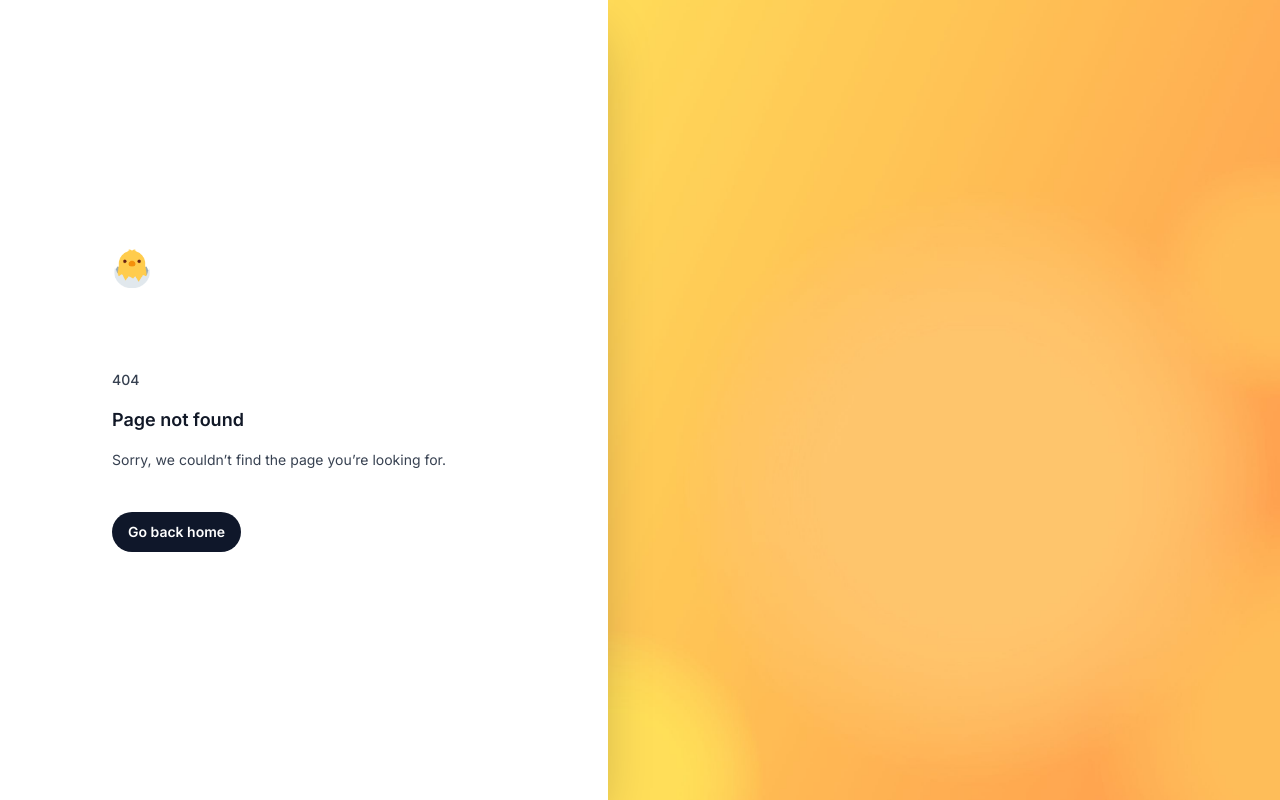
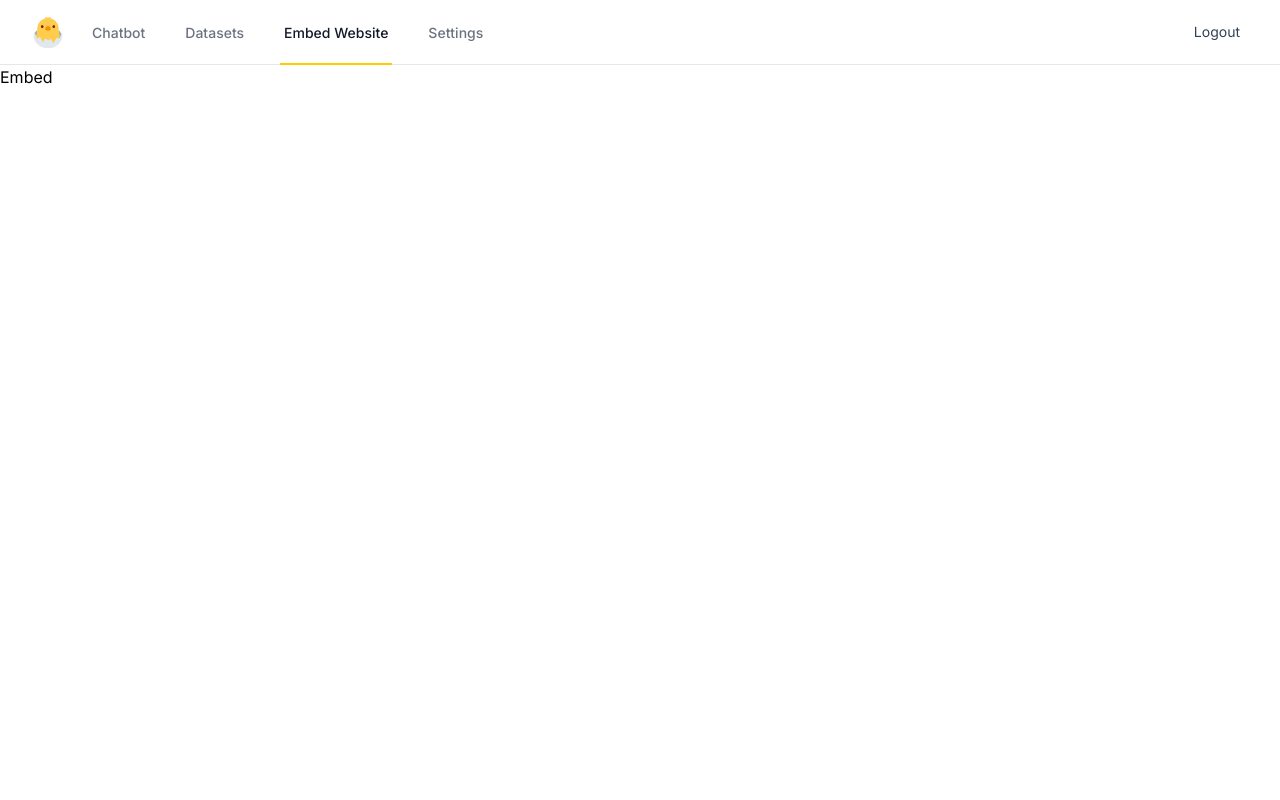
Before and after one commit to GautamSharda/courser, a Next.js app in the folder client/: page /chatbot/1/embed in a window 1280 px wide. Before the commit this address had no page. Built offline with nearby package versions, Linux system fonts and the light colour scheme.

Commit message:
Navbar.jsx

```diff
--- a/client/package.json
+++ b/client/package.json
@@ -19,12 +19,13 @@
     "@tailwindcss/forms": "^0.5.3",
     "autoprefixer": "^10.4.12",
     "clsx": "^1.2.1",
+    "firebase": "^10.4.0",
     "fortawesome": "^0.0.1-security",
-    "firebase": "^10.4.0",
     "heroicons": "^2.0.18",
     "next": "^13.5.2",
     "react": "^18.2.0",
     "react-dom": "^18.2.0",
+    "react-router-dom": "^6.18.0",
     "tailwindcss": "^3.3.3"
   },
   "devDependencies": {
--- /dev/null
+++ b/client/src/app/chatbot/[id]/chat/page.jsx
@@ -0,0 +1,7 @@
+import React from "react";
+
+export default function Chat ({ params }) {
+    return (
+        <h1>Chat</h1>
+    )
+};
--- /dev/null
+++ b/client/src/app/chatbot/[id]/datasets/page.jsx
@@ -0,0 +1,7 @@
+import React from "react";
+
+export default function Data ({ params }) {
+    return (
+        <h1>Data</h1>
+    )
+};
--- /dev/null
+++ b/client/src/app/chatbot/[id]/embed/page.jsx
@@ -0,0 +1,7 @@
+import React from "react";
+
+export default function Embed ({ params }) {
+    return (
+        <h1>Embed</h1>
+    )
+};
--- /dev/null
+++ b/client/src/app/chatbot/[id]/layout.jsx
@@ -0,0 +1,17 @@
+'use client';
+import clsx from 'clsx'
+import Head from 'next/head'
+import '@/styles/tailwind.css'
+import Navbar from '@/components/config/Navbar'
+
+
+export default function Layout({ children }) {
+  return (
+    <div
+        className='h-full w-full'
+    >
+        <Navbar />
+        {children}
+    </div>
+  )
+}
--- /dev/null
+++ b/client/src/app/chatbot/[id]/settings/page.jsx
@@ -0,0 +1,7 @@
+import React from "react";
+
+export default function Settings ({ params }) {
+    return (
+        <h1>Settings</h1>
+    )
+};
--- a/client/src/app/my-chatbots/[id]/page.jsx
+++ b/client/src/app/my-chatbots/[id]/page.jsx
@@ -4,6 +4,8 @@ import Chatbot from '@/components/chatbot/Chatbot';
 
 
 const Page = ({ params }) => {
+    console.log('at my chatbots');
+    console.log(params);
     return <Chatbot id={params.id} />;
 }
 
--- a/client/src/app/my-chatbots/page.jsx
+++ b/client/src/app/my-chatbots/page.jsx
@@ -34,15 +34,13 @@ function MyChatbots() {
           <>
             <div className="grid grid-cols-3 gap-4">
               {chatbots.map((chatbot) => (
-                <div
+                <Link
                   key={chatbot.id}
-                  onClick={() => {
-                    window.location.href = `${constants.clientUrl}/my-chatbots/${chatbot.id}`;
-                  }}
+                  href={`/chatbot/${chatbot.id}/chat`}
                   className="flex h-40 w-40 cursor-pointer items-center justify-center rounded-md border-2 border-zinc-300 bg-zinc-100 text-center text-zinc-600 transition duration-200 hover:bg-zinc-200 hover:text-zinc-700"
                 >
                   {chatbot.id}
-                </div>
+                </Link>
               ))}
             </div>
             <div className="flex items-center justify-center">
--- a/client/src/components/chatbot/Chatbot.jsx
+++ b/client/src/components/chatbot/Chatbot.jsx
@@ -43,12 +43,8 @@ export default function Chatbot({id}) {
 
   const getChatbotSpecificData = async () => {
     const newId = id || 'asdf';
-    const response = await fetch(`${constants.url}/chatbot/getCourse/${newId}`, {
-      method: "GET",
-      headers: {
-        "Content-Type": "application/json",
-      },
-    });
+    const endpoint = `${constants.url}/chatbot/getCourse/${newId}`;
+    const response = await fetch(endpoint, {method: "GET", headers: { "Content-Type": "application/json"}});
     const res = await response.json();
     console.log(res);
   }
--- /dev/null
+++ b/client/src/components/config/Navbar.jsx
@@ -0,0 +1,73 @@
+import React from 'react'
+import logo from '@/images/logo192.png'
+import Image from 'next/image'
+import Link from 'next/link'
+import constants from '@/helpers/constants'
+import { usePathname } from 'next/navigation'
+
+const navSections = [
+  {name: 'Chatbot', pathEnding: 'chat'},
+  {name: 'Datasets', pathEnding: 'datasets'},
+  {name: 'Embed Website', pathEnding: 'embed'},
+  {name: 'Settings', pathEnding: 'settings'}
+]
+
+function Navbar() {
+  return (
+    <nav className="z-50 w-full border-b border-gray-200 bg-white">
+      <div className="mx-auto max-w-7xl px-4 sm:px-6 lg:px-8">
+        <div className="flex h-16 justify-between">
+          <div className="flex">
+            <div className="flex flex-shrink-0 items-center">
+              <Link href="/my-chatbots">
+                <Image
+                  className="block h-8 w-auto lg:hidden"
+                  src={logo}
+                  alt="Your Company"
+                />
+                <Image
+                  className="hidden h-8 w-auto lg:block"
+                  src={logo}
+                  alt="Your Company"
+                />
+              </Link>
+            </div>
+            <div className="hidden sm:-my-px sm:ml-6 sm:flex sm:space-x-8">
+              {navSections.map((section, index) => {
+                return (
+                  <NavLink key={index} name={section.name} pathEnding={section.pathEnding} />
+                )
+              })}
+            </div>
+          </div>
+          <div className="hidden sm:ml-6 sm:flex sm:items-center">
+          <button className="inline-block rounded-lg px-2 py-1 text-sm text-slate-700 hover:bg-slate-100 hover:text-slate-900"
+          onClick={() => {
+            localStorage.removeItem(constants.authToken)
+            window.location.href = '/'
+          }}
+          >
+              <p>Logout</p>
+          </button>
+          </div>
+          <div className="-mr-2 flex items-center sm:hidden">
+          </div>
+        </div>
+      </div>
+    </nav>
+  )
+}
+
+const NavLink = ({name, pathEnding}) => {
+  const currentUrl = usePathname();
+  const lastTick = currentUrl.split('/').pop();
+  const path = `${constants.clientUrl}/chatbot/${pathEnding}`;
+  if (lastTick !== pathEnding) {
+    return (
+      <Link href={pathEnding} className="border-transparent text-gray-500 hover:border-gray-300 hover:text-gray-700 inline-flex items-center border-b-2 px-1 pt-1 text-sm font-medium">{name}</Link>
+    )
+  }
+  return (<Link href={pathEnding} className="inline-flex items-center border-b-2 border-iowaYellow-500 px-1 pt-1 text-sm font-medium text-gray-900" aria-current="page">{name}</Link>)
+}
+
+export default Navbar
```
Also changed, not shown: 1 other file (tests, documents, lock files or other folders).
